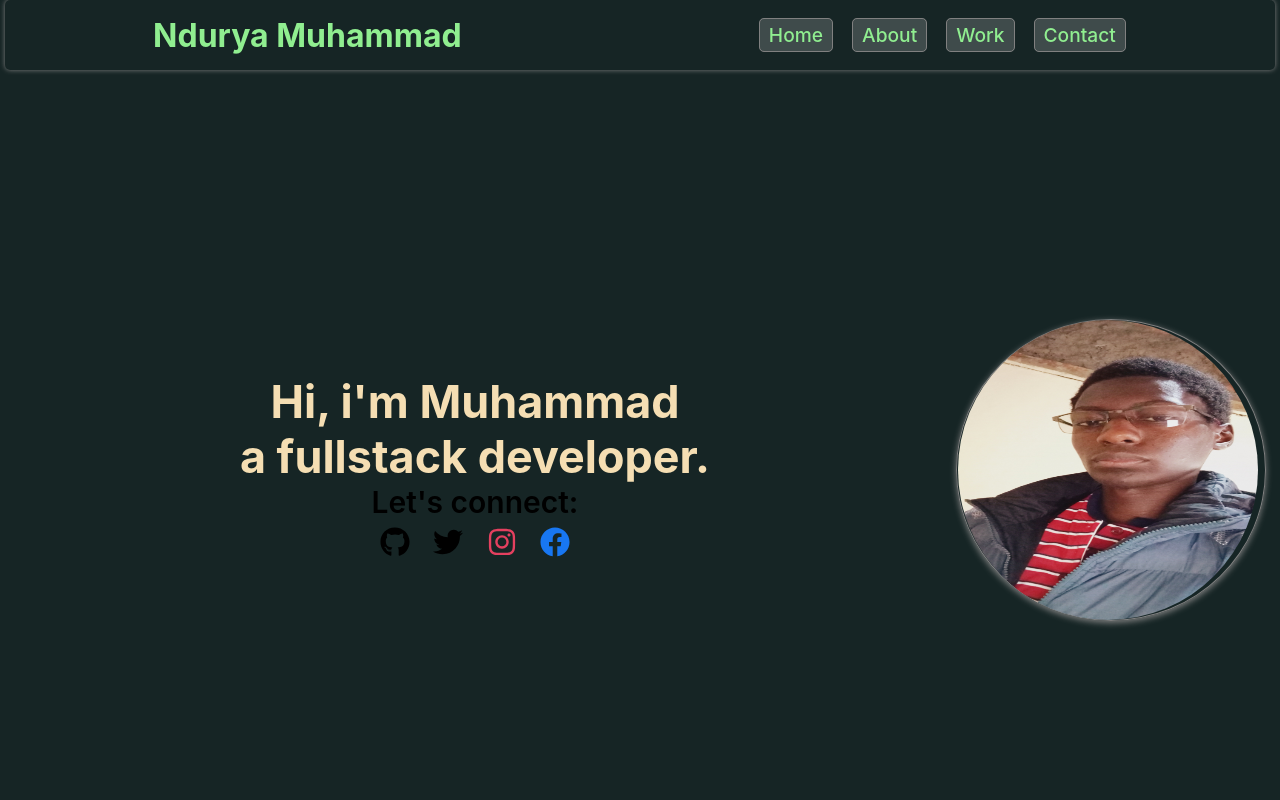
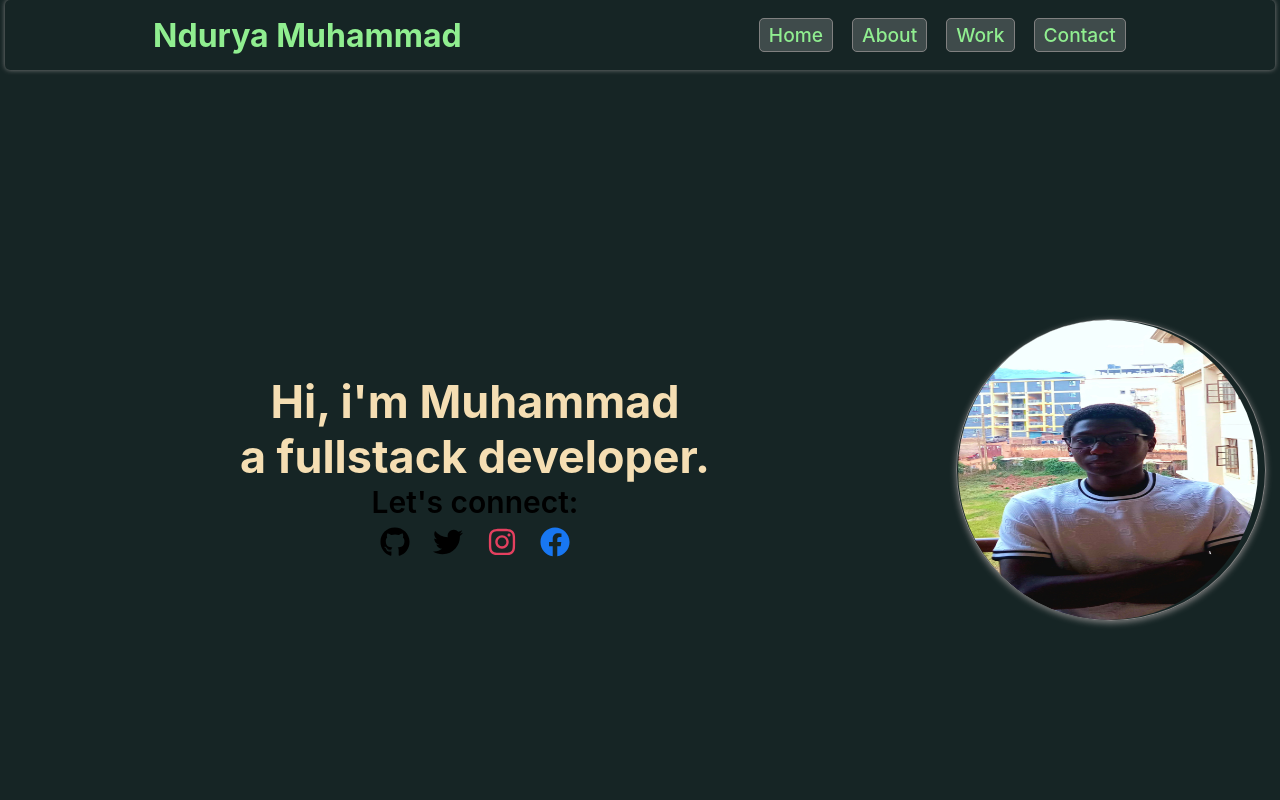
Before and after one commit to Ndurya1/portfolio, a React (Create React App) app: page / in a window 1280 px wide. Shown: the top 800 px of the page. Built offline with nearby package versions, Linux system fonts and the light colour scheme.

Commit message:
Update Main.js

```diff
--- a/src/Pages/Main.js
+++ b/src/Pages/Main.js
@@ -3,6 +3,7 @@ import Navbar from "../Components/Navbar"
 import About from "../Assets/about.jpg"
 import LandingPage from "../Assets/Landing.png";
 import Profile from "../Assets/profile.jpg.jpg"
+import Image from "../Assets/20250301_180502_resized[1].jpg"
 import {FaHtml5, FaCss3Alt, FaReact, FaPython, FaGithub, FaExternalLinkAlt, FaEnvelope, FaWhatsapp, FaPhoneAlt} from "react-icons/fa";
 import {SiJavascript, SiDjango} from "react-icons/si";
 import { FaFacebook, FaTwitter, FaInstagram } from "react-icons/fa";
@@ -38,7 +39,7 @@ function Main(){
                 </div>
             </div>
             <div className="hero-image">
-                <img src={Profile} alt="profile image" style={{width:300, height:300}}/>
+                <img src={Image} alt="profile image" style={{width:300, height:300}}/>
             </div>
         </div>
 
```
